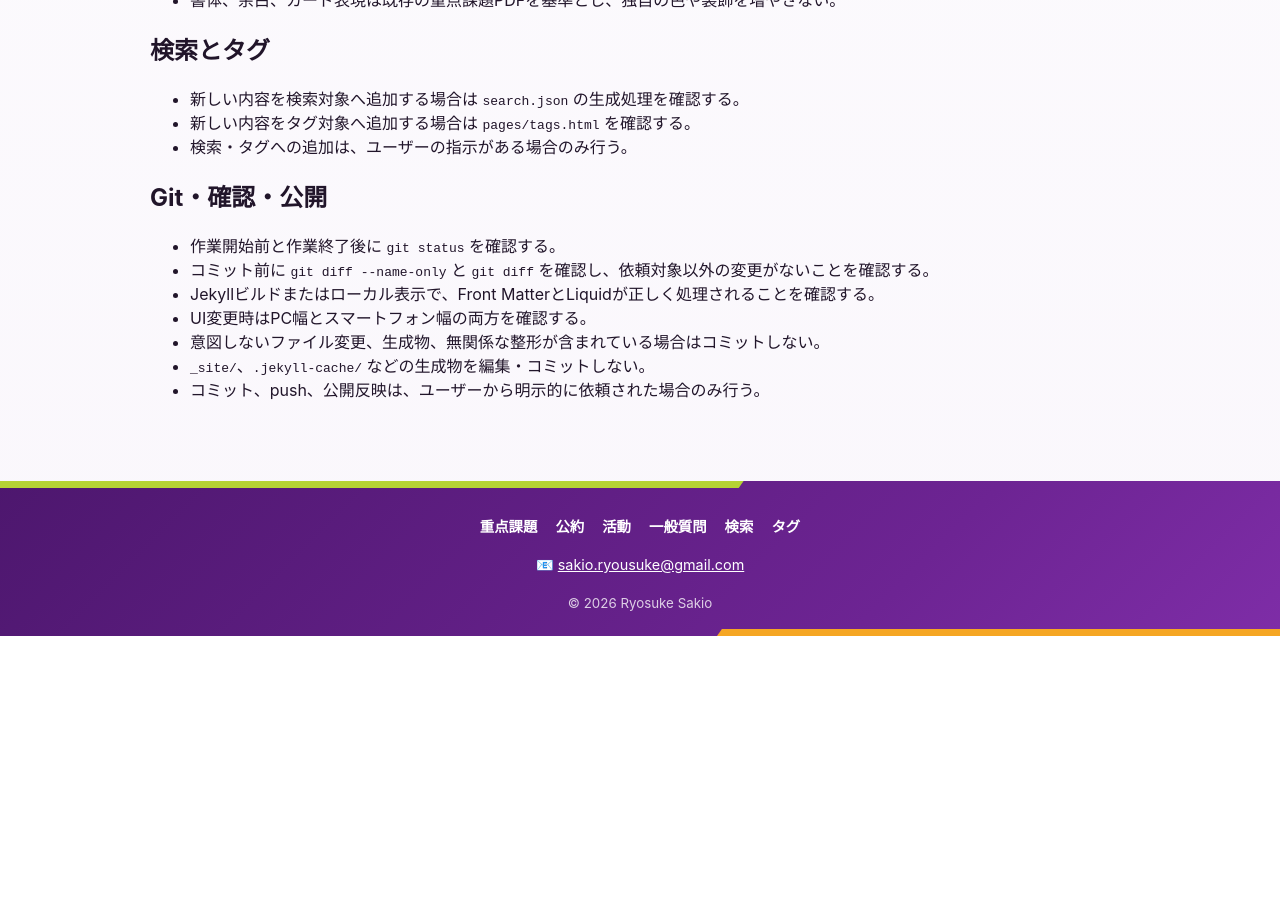
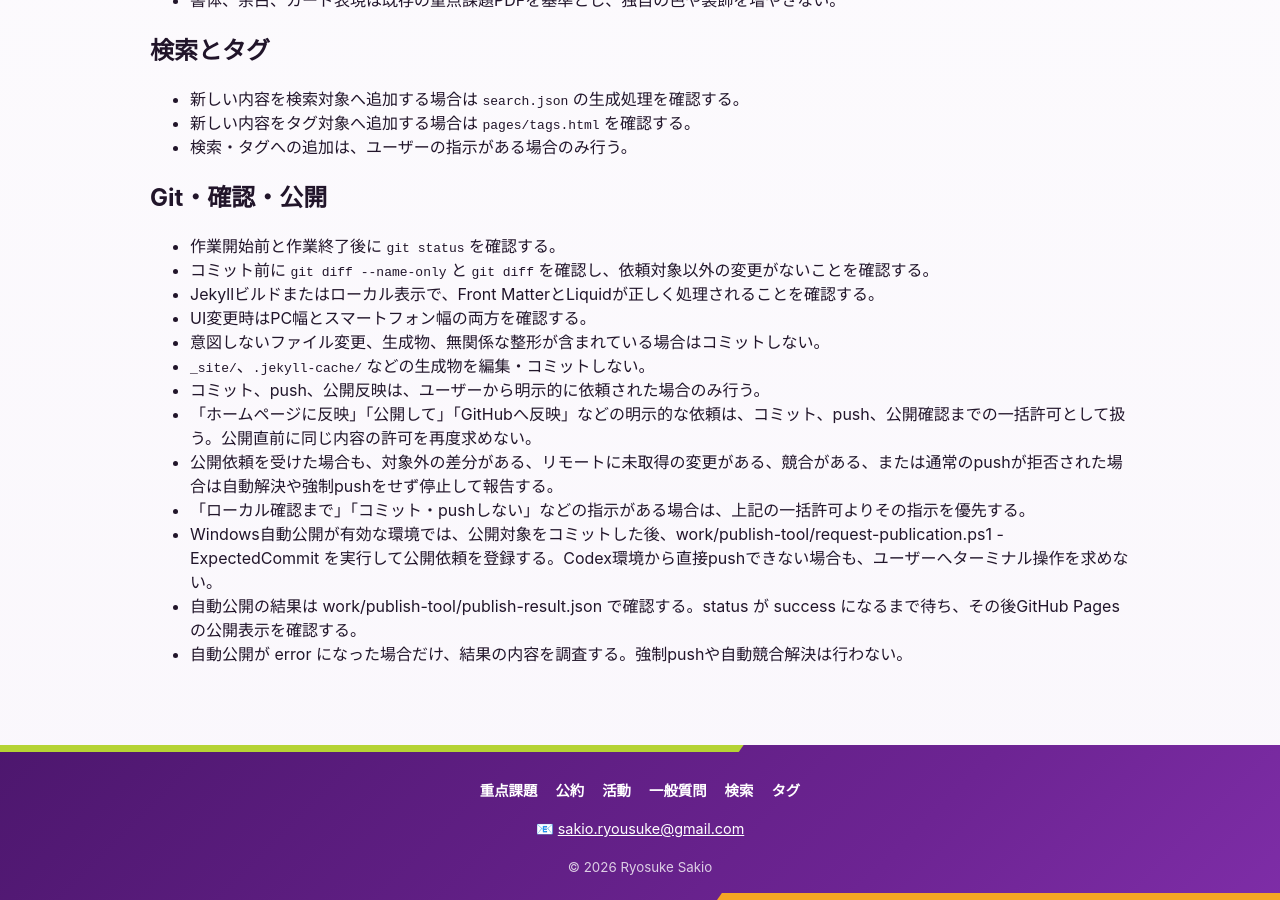
Before and after one commit to sakioryousuke-eng/activity-site, a Jekyll site: the page built from AGENTS.md, in a window 1280 px wide and 900 px high, scrolled down 1924 px. Built offline with Jekyll 4.4.1, drawn with Linux system fonts in a browser that asks for light colours; our own code applies the rules of GitHub Pages for plain Markdown files; before the commit the page ends 2560 px from its top, so only the background shows below that.

Commit message:
公開依頼の二重確認を廃止

```diff
--- a/AGENTS.md
+++ b/AGENTS.md
@@ -68,3 +68,9 @@
 - 意図しないファイル変更、生成物、無関係な整形が含まれている場合はコミットしない。
 - `_site/`、`.jekyll-cache/` などの生成物を編集・コミットしない。
 - コミット、push、公開反映は、ユーザーから明示的に依頼された場合のみ行う。
+- 「ホームページに反映」「公開して」「GitHubへ反映」などの明示的な依頼は、コミット、push、公開確認までの一括許可として扱う。公開直前に同じ内容の許可を再度求めない。
+- 公開依頼を受けた場合も、対象外の差分がある、リモートに未取得の変更がある、競合がある、または通常のpushが拒否された場合は自動解決や強制pushをせず停止して報告する。
+- 「ローカル確認まで」「コミット・pushしない」などの指示がある場合は、上記の一括許可よりその指示を優先する。
+- Windows自動公開が有効な環境では、公開対象をコミットした後、work/publish-tool/request-publication.ps1 -ExpectedCommit <HEADの完全なコミットID> を実行して公開依頼を登録する。Codex環境から直接pushできない場合も、ユーザーへターミナル操作を求めない。
+- 自動公開の結果は work/publish-tool/publish-result.json で確認する。status が success になるまで待ち、その後GitHub Pagesの公開表示を確認する。
+- 自動公開が error になった場合だけ、結果の内容を調査する。強制pushや自動競合解決は行わない。
```
